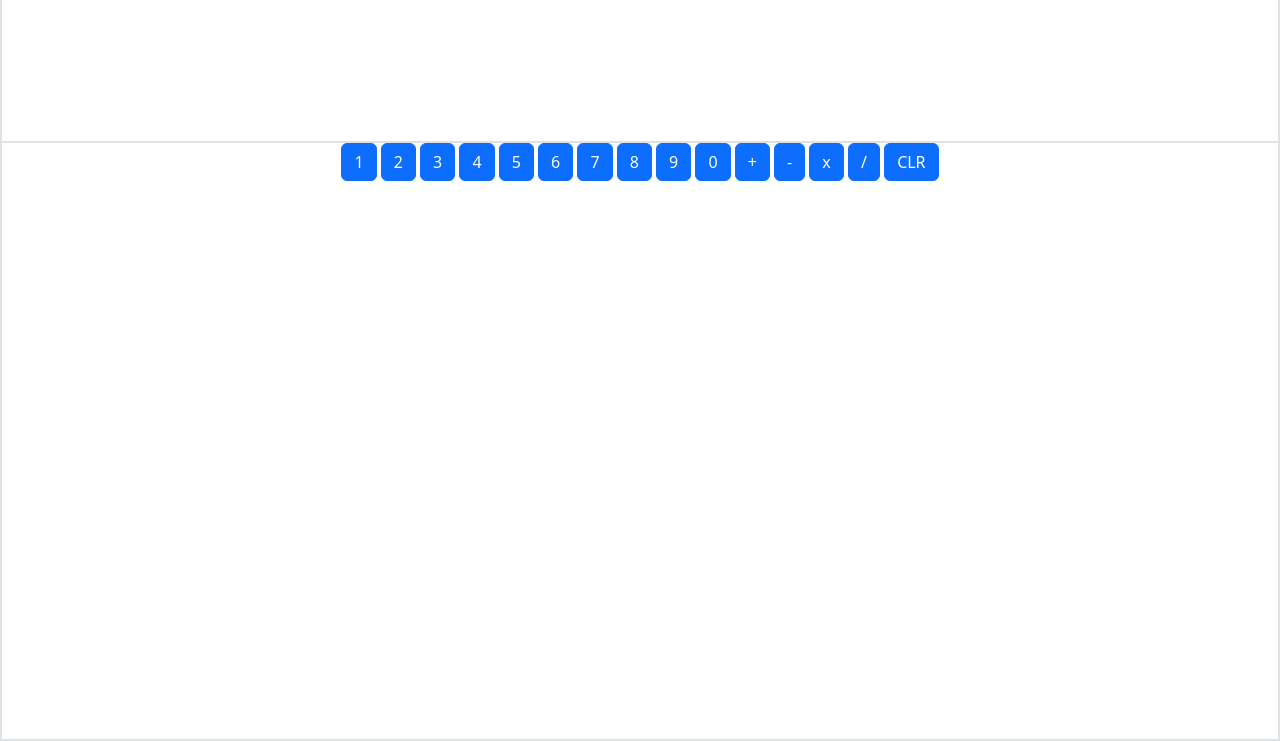
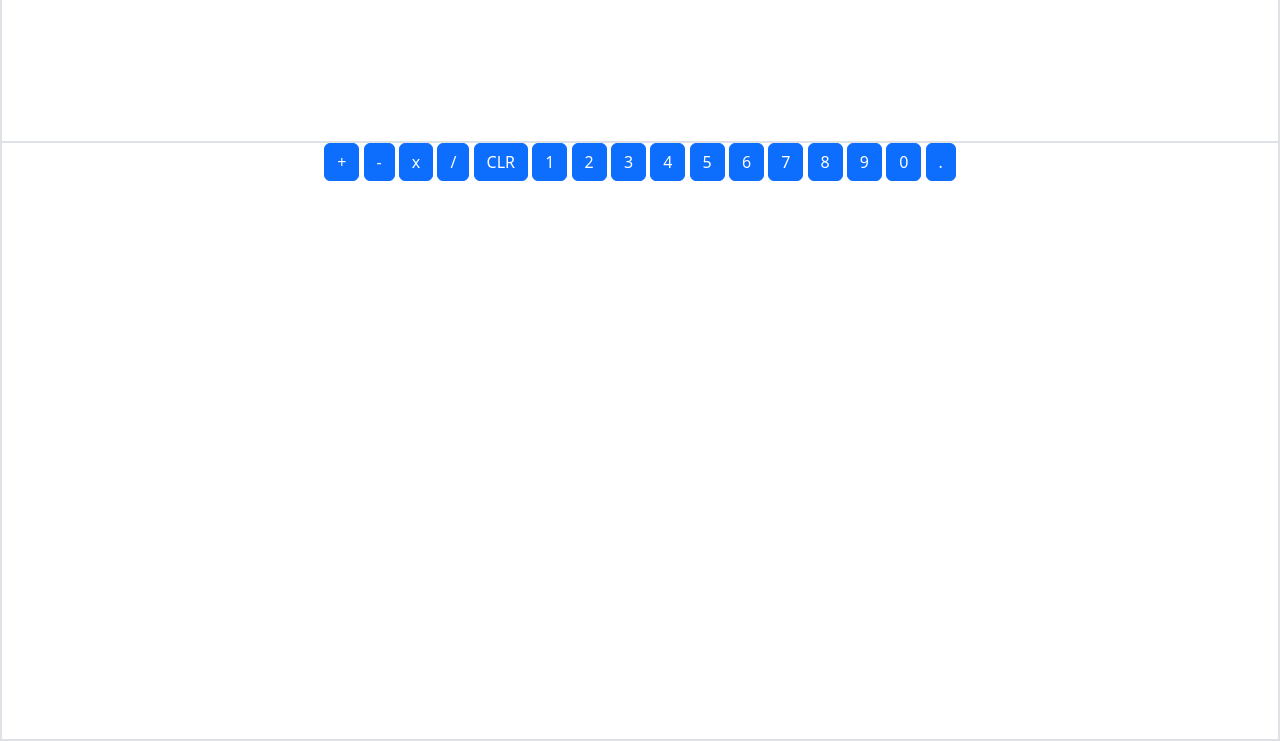
Before and after one commit to amonish1712/project, a plain HTML site: page index.html in a window 1280 px wide. Shown: the part 59-800 px from the top of the page. Drawn offline with nearby package versions, Linux system fonts and the light colour scheme.

Commit message:
I have SEPARATED the each buttons into 4 groups. Each groups have 4 buttons and also added a EXTRA BUTTON "." which can perform in decimal.

```diff
--- a/index.html
+++ b/index.html
@@ -18,21 +18,26 @@
         </div>
         <div class="row h-75 border" id="calculator">
             <div class="text-center">
+
+                <button type="button" class="btn btn-primary">+</button>
+                <button type="button" class="btn btn-primary">-</button>
+                <button type="button" class="btn btn-primary">x</button>
+                <button type="button" class="btn btn-primary">/</button>
+
+                <button type="button" class="btn btn-primary">CLR</button>
                 <button type="button" class="btn btn-primary">1</button>
                 <button type="button" class="btn btn-primary">2</button>
                 <button type="button" class="btn btn-primary">3</button>
+
                 <button type="button" class="btn btn-primary">4</button>
                 <button type="button" class="btn btn-primary">5</button>
                 <button type="button" class="btn btn-primary">6</button>
                 <button type="button" class="btn btn-primary">7</button>
+
                 <button type="button" class="btn btn-primary">8</button>
                 <button type="button" class="btn btn-primary">9</button>
                 <button type="button" class="btn btn-primary">0</button>
-                <button type="button" class="btn btn-primary">+</button>
-                <button type="button" class="btn btn-primary">-</button>
-                <button type="button" class="btn btn-primary">x</button>
-                <button type="button" class="btn btn-primary">/</button>
-                <button type="button" class="btn btn-primary">CLR</button>
+                <button type="button" class="btn btn-primary">.</button>
             </div>
         </div>
     </div>
```
